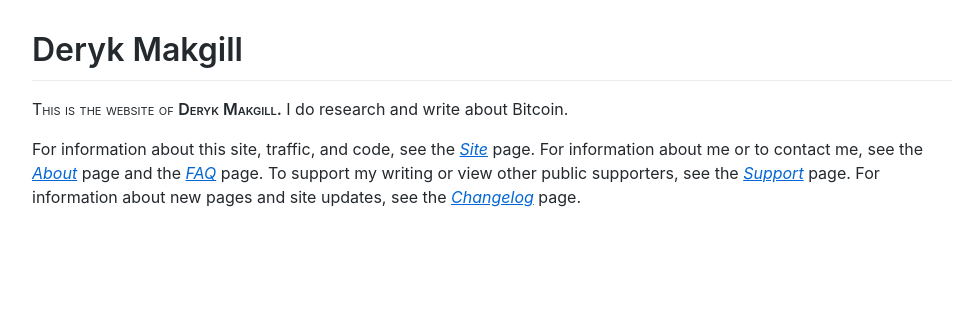
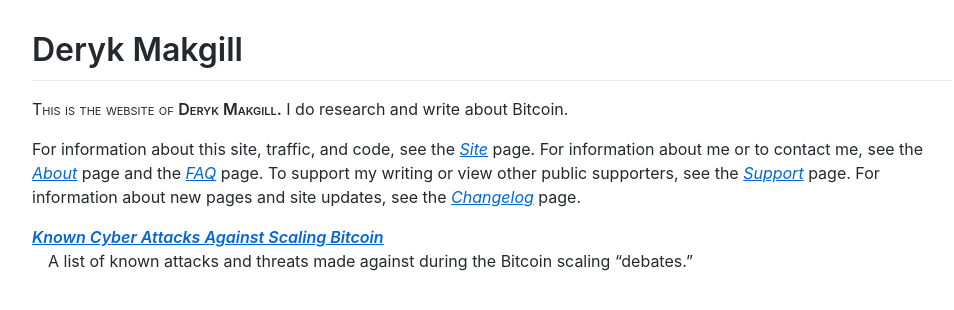
Before and after one commit to derykmakgill/mkg, a Jekyll site: the page built from index.md, in a window 1280 px wide. Shown: the top 310 px of the page, without its empty margins (148-1102 px from the left). Built offline with Jekyll 4.4.1, drawn with Linux system fonts in a browser that asks for light colours.

Commit message:
Update index.md

```diff
--- a/index.md
+++ b/index.md
@@ -6,3 +6,6 @@ title: Deryk Makgill
 <span style="font-variant: small-caps;">This is the website of <strong>Deryk Makgill.</strong></span> I do research and write about Bitcoin.
 
 For information about this site, traffic, and code, see the *[Site](/about/site)* page. For information about me or to contact me, see the *[About](/about/deryk)* page and the *[FAQ](/about/faq)* page. To support my writing or view other public supporters, see the *[Support](/support)* page. For information about new pages and site updates, see the *[Changelog](/changes)* page.
+
+[Known Cyber Attacks Against Scaling Bitcoin](/attack.md)
+: A list of known attacks and threats made against during the Bitcoin scaling “debates.”
```
